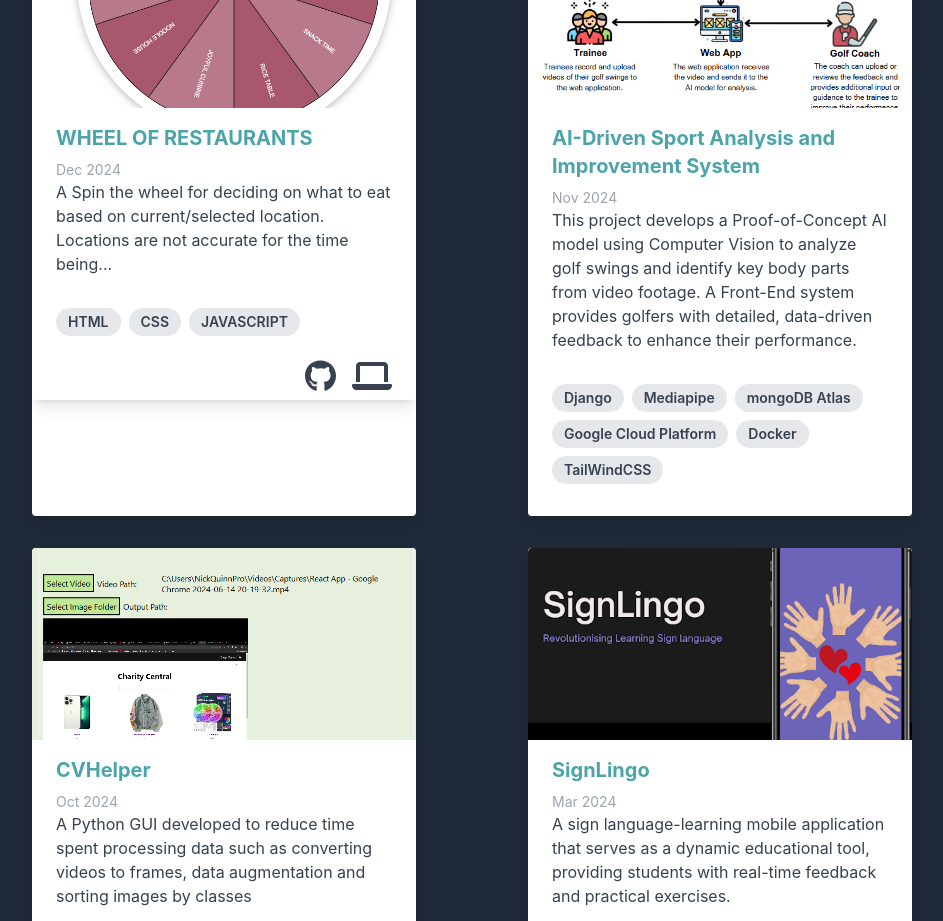
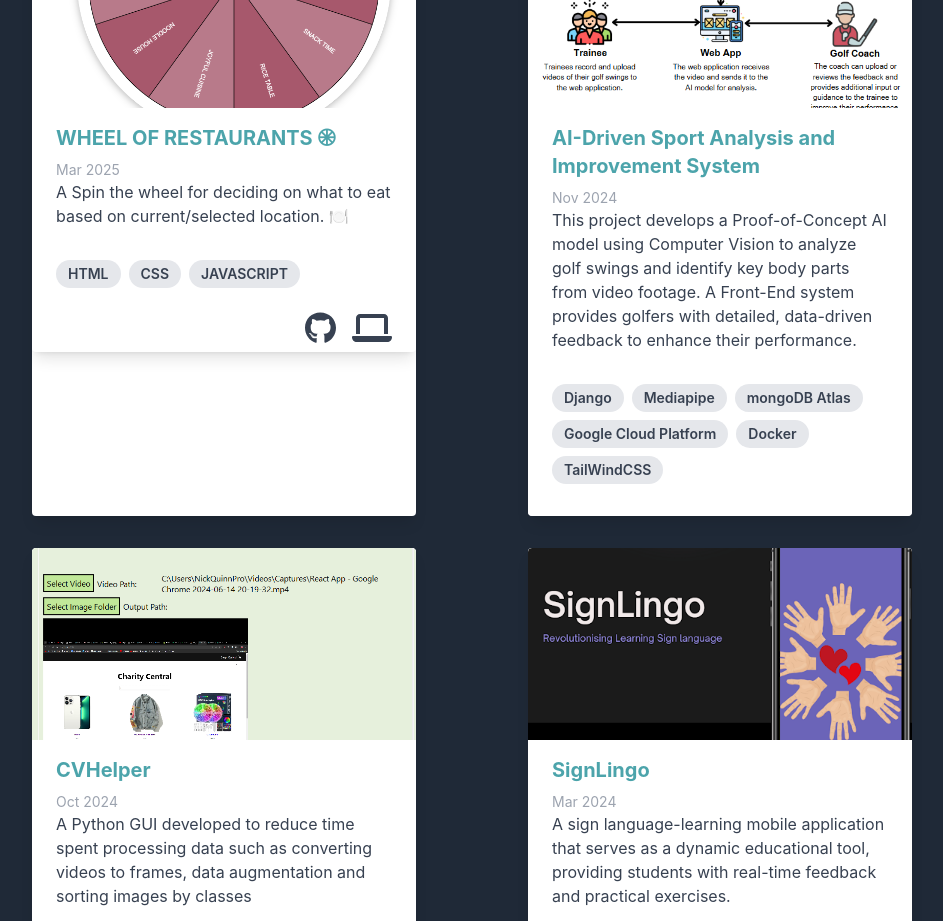
Before and after one commit to nickphoon/nickphoon.github.io, a React (Create React App) app: page / in a window 1280 px wide. Shown: the part 2660-3581 px from the top of the page, without its empty margins (128-1071 px from the left). Built offline with nearby package versions, Linux system fonts and the light colour scheme.

Commit message:
updated projects

```diff
--- a/src/App.js
+++ b/src/App.js
@@ -116,10 +116,10 @@
 
   const projects = [
 
-    { title: 'WHEEL OF RESTAURANTS',
-      description: 'A Spin the wheel for deciding on what to eat based on current/selected location. Locations are not accurate for the time being...',
+    { title: 'WHEEL OF RESTAURANTS 𖥞',
+      description: 'A Spin the wheel for deciding on what to eat based on current/selected location. 🍽️',
       image: WHEEL,
-      date:"Dec 2024",
+      date:"Mar 2025",
       techStack: ['HTML', 'CSS', 'JAVASCRIPT'],
       sourceCodeUrl:"https://github.com/nickphoon/WHEELOFRESTAURANT",
       webpageUrl:"https://nickphoon.github.io/WHEELOFRESTAURANT/",
```
